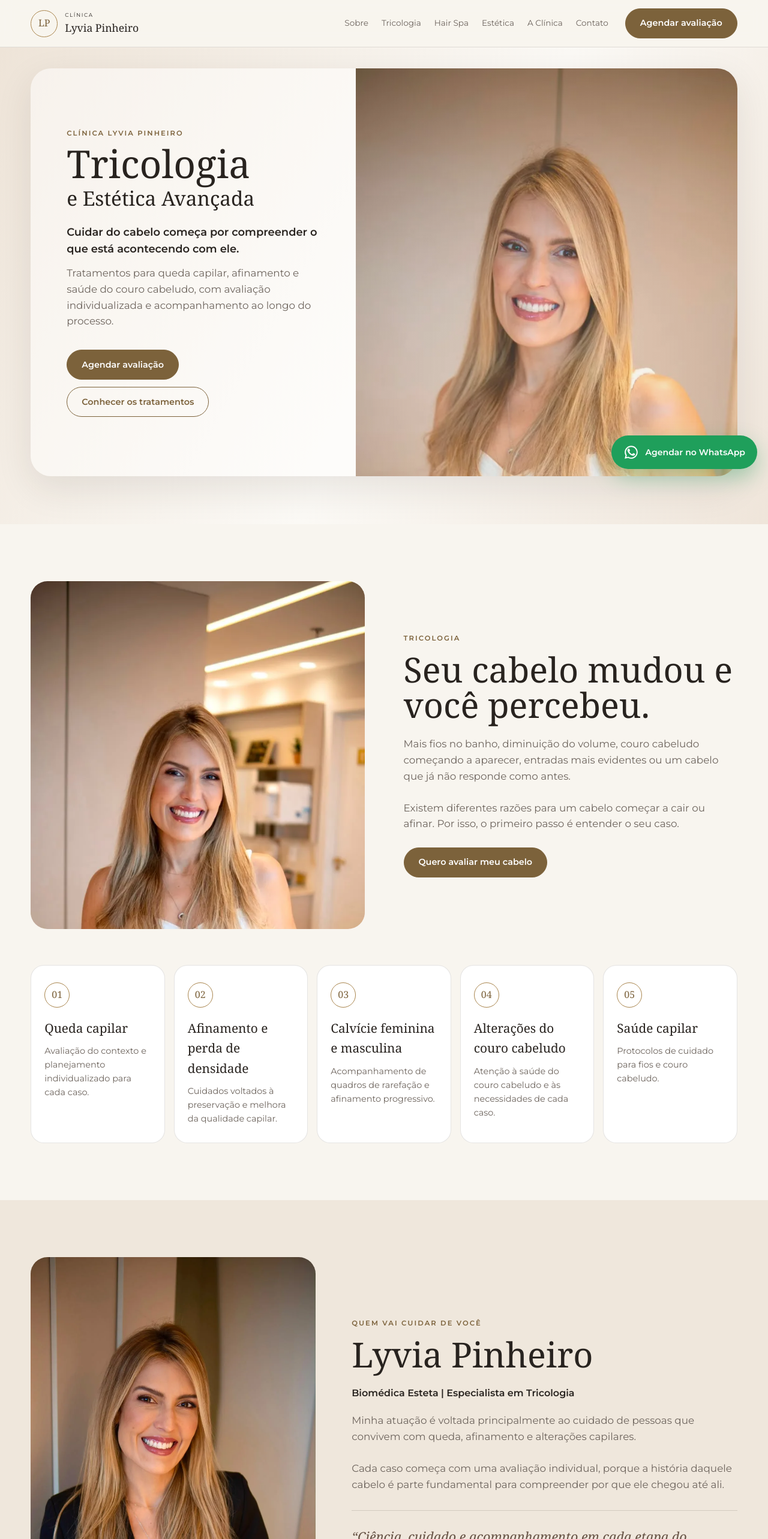
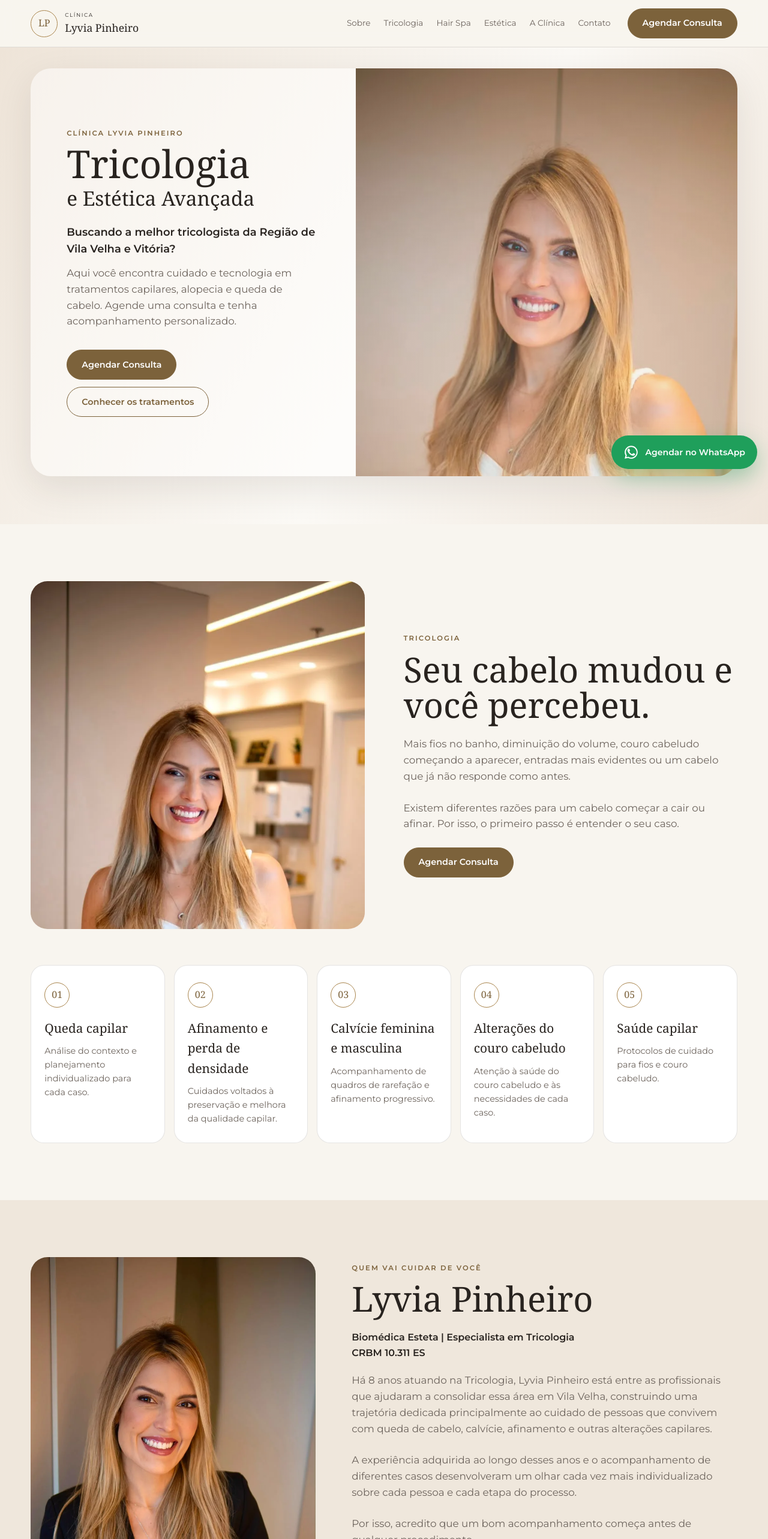
Before and after one commit to antoniovitor10/lyvia-web, a Next.js app: page / in a window 1280 px wide. Shown: the top 2566 px of the page at 60% size. Built offline with nearby package versions, Linux system fonts and the light colour scheme; no server answers.

Commit message:
feat: aplicar ajustes de conteudo e tracking de Lyvia

```diff
--- a/src/app/layout.tsx
+++ b/src/app/layout.tsx
@@ -1,6 +1,6 @@
 import type { Metadata } from "next";
 import { Montserrat } from "next/font/google";
-import { Analytics } from "@/components/Analytics";
+import { Analytics, AnalyticsFallback } from "@/components/Analytics";
 import { DadosEstruturados } from "@/components/DadosEstruturados";
 import { WhatsAppFlutuante } from "@/components/WhatsAppFlutuante";
 import { siteUrl } from "@/lib/site";
@@ -34,6 +34,7 @@ export default function RootLayout({ children }: LayoutProps<"/">) {
   return (
     <html lang="pt-BR" className={montserrat.variable}>
       <body>
+        <AnalyticsFallback />
         {children}
         <WhatsAppFlutuante />
         <DadosEstruturados />
--- a/src/components/Analytics.tsx
+++ b/src/components/Analytics.tsx
@@ -1,13 +1,44 @@
 import Script from "next/script";
 
-// Só entram no HTML quando os IDs existirem no build.
-// Defina NEXT_PUBLIC_GA_ID e/ou NEXT_PUBLIC_META_PIXEL_ID nos secrets do repositório.
+// IDs públicos recebidos de Chico em 30/09/2026; podem ser substituídos no build.
 const gaId = process.env.NEXT_PUBLIC_GA_ID || "";
-const pixelId = process.env.NEXT_PUBLIC_META_PIXEL_ID || "";
+const pixelId = process.env.NEXT_PUBLIC_META_PIXEL_ID || "553740172574489";
+const gtmId = process.env.NEXT_PUBLIC_GTM_ID || "GTM-K84G82RH";
+
+export function AnalyticsFallback() {
+  return (
+    <>
+      <noscript>
+        <iframe
+          src={`https://www.googletagmanager.com/ns.html?id=${gtmId}`}
+          height="0"
+          width="0"
+          style={{ display: "none", visibility: "hidden" }}
+          title="Google Tag Manager"
+        />
+      </noscript>
+      <noscript>
+        {/* Pixel sem JavaScript: imagem externa de 1px, sem otimização. */}
+        {/* eslint-disable-next-line @next/next/no-img-element */}
+        <img
+          height="1"
+          width="1"
+          style={{ display: "none" }}
+          alt=""
+          src={`https://www.facebook.com/tr?id=${pixelId}&ev=PageView&noscript=1`}
+        />
+      </noscript>
+    </>
+  );
+}
 
 export function Analytics() {
   return (
     <>
+      <Script id="google-tag-manager" strategy="afterInteractive">
+        {`(function(w,d,s,l,i){w[l]=w[l]||[];w[l].push({'gtm.start':new Date().getTime(),event:'gtm.js'});var f=d.getElementsByTagName(s)[0],j=d.createElement(s),dl=l!='dataLayer'?'&l='+l:'';j.async=true;j.src='https://www.googletagmanager.com/gtm.js?id='+i+dl;f.parentNode.insertBefore(j,f);})(window,document,'script','dataLayer',${JSON.stringify(gtmId)});`}
+      </Script>
+
       {gaId && (
         <>
           <Script src={`https://www.googletagmanager.com/gtag/js?id=${gaId}`} strategy="afterInteractive" />
@@ -23,13 +54,15 @@ export function Analytics() {
         </Script>
       )}
 
-      {(gaId || pixelId) && (
+      {(gaId || pixelId || gtmId) && (
         <Script id="eventos-whatsapp" strategy="afterInteractive">
           {`document.addEventListener('click',function(e){
-            var a=e.target.closest('a[href*="wa.me"]');
+            if(!(e.target instanceof Element))return;
+            var a=e.target.closest('a[data-origem]');
             if(!a)return;
             var origem=a.getAttribute('data-origem')||'site';
-            if(window.gtag)gtag('event','contato_whatsapp',{origem:origem});
+            if(window.gtag){gtag('event','contato_whatsapp',{origem:origem});}
+            else{window.dataLayer=window.dataLayer||[];window.dataLayer.push({event:'contato_whatsapp',origem:origem});}
             if(window.fbq)fbq('track','Contact',{origem:origem});
           });`}
         </Script>
--- a/src/components/DadosEstruturados.tsx
+++ b/src/components/DadosEstruturados.tsx
@@ -8,7 +8,7 @@ const dados = {
   "@type": "MedicalClinic",
   name: "Clínica Lyvia Pinheiro",
   description:
-    "Clínica de tricologia e estética em Vila Velha (ES). Avaliação e acompanhamento para queda capilar, afinamento e saúde do couro cabeludo.",
+    "Clínica de tricologia e estética em Vila Velha (ES). Consulta e acompanhamento para queda capilar, afinamento e saúde do couro cabeludo.",
   url: siteUrl,
   image: `${siteUrl}/images/clinica-recepcao.webp`,
   telephone: `+${whatsappNumber}`,
--- a/src/components/Header.tsx
+++ b/src/components/Header.tsx
@@ -19,7 +19,7 @@ export function Header() {
             ))}
           </div>
 
-          <BotaoWhatsApp origem="header">Agendar avaliação</BotaoWhatsApp>
+          <BotaoWhatsApp origem="header">Agendar Consulta</BotaoWhatsApp>
         </nav>
       </div>
     </header>
--- a/src/components/sections/ComoFunciona.tsx
+++ b/src/components/sections/ComoFunciona.tsx
@@ -6,7 +6,7 @@ export function ComoFunciona() {
     <section>
       <div className="container">
         <SectionHeading eyebrow="Jornada de cuidado" title="Como funciona" />
-        <p className="lead">Um caminho claro, da avaliação ao acompanhamento da evolução.</p>
+        <p className="lead">Um caminho claro, da consulta ao acompanhamento da evolução.</p>
 
         <div className="steps">
           {steps.map((step, i) => (
--- a/src/components/sections/CtaFinal.tsx
+++ b/src/components/sections/CtaFinal.tsx
@@ -6,7 +6,7 @@ export function CtaFinal() {
     <section className="final-cta" id="contato">
       <div className="container">
         <SectionHeading
-          eyebrow="Agende sua avaliação"
+          eyebrow="Agendar Consulta"
           title="Percebeu que seu cabelo não está mais como antes?"
         />
         <p>
@@ -14,7 +14,7 @@ export function CtaFinal() {
           adequado para aquele momento.
         </p>
         <BotaoWhatsApp origem="cta-final" variante="outline">
-          Quero agendar minha avaliação
+          Agendar Consulta
         </BotaoWhatsApp>
       </div>
     </section>
--- a/src/components/sections/Hero.tsx
+++ b/src/components/sections/Hero.tsx
@@ -15,17 +15,17 @@ export function Hero() {
 
             <p>
               <strong>
-                Cuidar do cabelo começa por compreender o que está acontecendo com ele.
+                Buscando a melhor tricologista da Região de Vila Velha e Vitória?
               </strong>
             </p>
 
             <p>
-              Tratamentos para queda capilar, afinamento e saúde do couro cabeludo, com
-              avaliação individualizada e acompanhamento ao longo do processo.
+              Aqui você encontra cuidado e tecnologia em tratamentos capilares, alopecia e
+              queda de cabelo. Agende uma consulta e tenha acompanhamento personalizado.
             </p>
 
             <div className="hero-actions">
-              <BotaoWhatsApp origem="hero">Agendar avaliação</BotaoWhatsApp>
+              <BotaoWhatsApp origem="hero">Agendar Consulta</BotaoWhatsApp>
               <a href="#tricologia" className="btn btn-outline">
                 Conhecer os tratamentos
               </a>
--- a/src/components/sections/Sobre.tsx
+++ b/src/components/sections/Sobre.tsx
@@ -12,16 +12,24 @@ export function Sobre() {
 
             <div className="professional-title">
               Biomédica Esteta | Especialista em Tricologia
+              <span className="block">CRBM 10.311 ES</span>
             </div>
 
             <p className="lead">
-              Minha atuação é voltada principalmente ao cuidado de pessoas que convivem com
-              queda, afinamento e alterações capilares.
+              Há 8 anos atuando na Tricologia, Lyvia Pinheiro está entre as profissionais que
+              ajudaram a consolidar essa área em Vila Velha, construindo uma trajetória dedicada
+              principalmente ao cuidado de pessoas que convivem com queda de cabelo, calvície,
+              afinamento e outras alterações capilares.
             </p>
             <br />
             <p className="lead">
-              Cada caso começa com uma avaliação individual, porque a história daquele cabelo
-              é parte fundamental para compreender por que ele chegou até ali.
+              A experiência adquirida ao longo desses anos e o acompanhamento de diferentes
+              casos desenvolveram um olhar cada vez mais individualizado sobre cada pessoa e
+              cada etapa do processo.
+            </p>
+            <br />
+            <p className="lead">
+              Por isso, acredito que um bom acompanhamento começa antes de qualquer procedimento.
             </p>
 
             <div className="quote">
--- a/src/components/sections/Tricologia.tsx
+++ b/src/components/sections/Tricologia.tsx
@@ -7,7 +7,7 @@ export function Tricologia() {
     <section id="tricologia">
       <div className="container">
         <div className="pain-grid">
-          <div className="pain-image" role="img" aria-label="Avaliação capilar" />
+          <div className="pain-image" role="img" aria-label="Consulta capilar" />
 
           <div>
             <SectionHeading eyebrow="Tricologia" title="Seu cabelo mudou e você percebeu." />
@@ -22,7 +22,7 @@ export function Tricologia() {
               primeiro passo é entender o seu caso.
             </p>
             <br />
-            <BotaoWhatsApp origem="tricologia">Quero avaliar meu cabelo</BotaoWhatsApp>
+            <BotaoWhatsApp origem="tricologia">Agendar Consulta</BotaoWhatsApp>
           </div>
         </div>
 
--- a/src/content/home.ts
+++ b/src/content/home.ts
@@ -10,7 +10,7 @@ export const navLinks = [
 export const conditions = [
   {
     title: "Queda capilar",
-    text: "Avaliação do contexto e planejamento individualizado para cada caso.",
+    text: "Análise do contexto e planejamento individualizado para cada caso.",
   },
   {
     title: "Afinamento e perda de densidade",
@@ -32,7 +32,7 @@ export const conditions = [
 
 export const steps = [
   {
-    title: "Avaliação",
+    title: "Consulta",
     text: "Conversamos sobre seu histórico, rotina e mudanças percebidas no cabelo.",
   },
   {
@@ -41,7 +41,7 @@ export const steps = [
   },
   {
     title: "Planejamento individualizado",
-    text: "A partir da avaliação, são definidas possibilidades de cuidado e acompanhamento.",
+    text: "A partir da consulta, são definidas possibilidades de cuidado e acompanhamento.",
   },
   {
     title: "Acompanhamento",
--- a/src/lib/site.ts
+++ b/src/lib/site.ts
@@ -4,12 +4,11 @@ export const siteUrl =
 export const whatsappNumber = "5527992635494";
 export const whatsappDisplay = "(27) 99263-5494";
 
-const whatsappMessage =
-  "Olá! Vim pelo site e gostaria de agendar uma avaliação na Clínica Lyvia Pinheiro.";
-
+// Link Tintim recebido de Chico em 30/09/2026 para todos os contatos do site.
+// A variável própria evita que uma configuração antiga de wa.me desative o tracking.
 export const whatsappUrl =
-  process.env.NEXT_PUBLIC_WHATSAPP_URL ||
-  `https://wa.me/${whatsappNumber}?text=${encodeURIComponent(whatsappMessage)}`;
+  process.env.NEXT_PUBLIC_TINTIM_URL ||
+  "https://tintim.link/whatsapp/f13db03f-041d-4070-9d07-e73cbf7246b4/1b1c62f7-58f7-4cbe-8005-77040907fedf";
 
 export const mapsUrl =
   "https://www.google.com/maps/search/?api=1&query=" +
```
Also changed, not shown: 2 other files (tests, documents, lock files or other folders).
